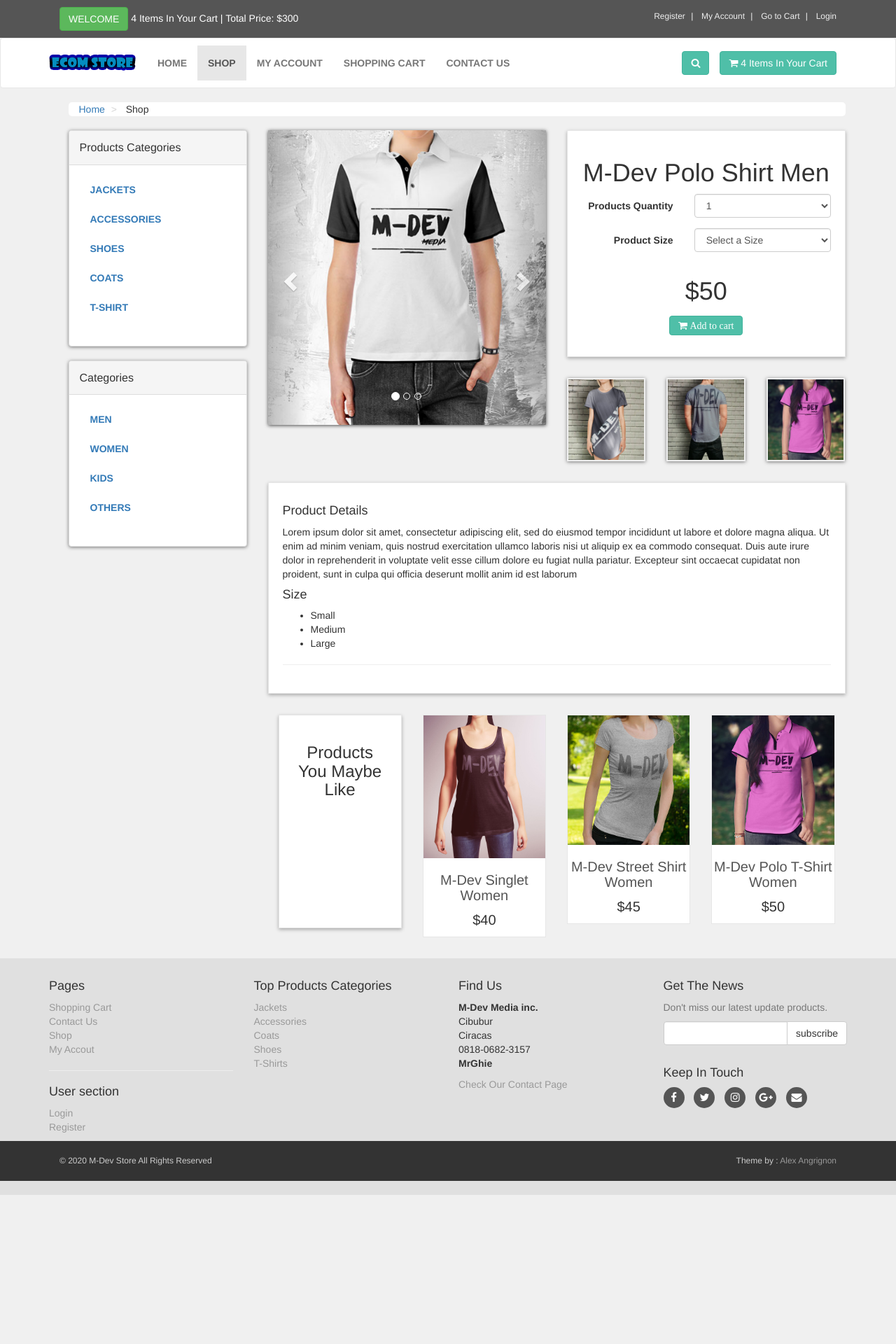
After one commit to alexangria1992/PHP-Commerce, a PHP site: page /details.php in a window 1280 px wide. The commit adds this page. Shown: the top 1920 px of the page at 70% size. Run offline with PHP 8.4, Linux system fonts and the light colour scheme.

Commit message:
Created Details.php

```diff
--- /dev/null
+++ b/details.php
@@ -0,0 +1,279 @@
+<!DOCTYPE html>
+<html lang="en">
+<head>
+    <meta charset="UTF-8">
+    <meta name="viewport" content="width=device-width, initial-scale-1">
+    <title>M-Dev-Store</title>
+    <link rel="stylesheet" href="styles/bootstrap-337.min.css">
+    <link rel="stylesheet" href="font-awesome/css/font-awesome.min.css">
+    <link rel="stylesheet" href="styles/style.css">
+
+</head>
+<body>
+<div id="top">
+ <div class="container">
+ <div class="col-md-6 offer">
+     <a href="" class="btn btn-success btn-sn">Welcome</a>
+     <a href="checkout.php">4 Items In Your Cart | Total Price: $300</a>
+ </div>
+ <div class="col-md-6">
+     <ul class="menu">
+         <li>
+             <a href="customer_register.php">Register</a>
+         </li>
+         <li>
+             <a href="checkout.php">My Account</a>
+         </li>
+         <li>
+             <a href="cart.php">Go to Cart</a>
+         </li>
+         <li>
+             <a href="checkout.php">Login</a>
+         </li>
+     </ul>
+ </div>
+</div>
+
+</div>
+<div id="navbar" class="navbar navbar-default">
+    <div class="container">
+        <div class="navbar-header">
+            <a href="index.php" class="navbar-brand home">
+                <img src="images/1ecom-store-logo.png" alt="M-dev-Store Logo" class="hidden-xs">
+                <img src="images/1ecom-store-logo-mobile.png" alt="M-dev-Store Logo Mobile" class="visible-xs">
+            </a>
+            <button class="navbar-toggle" data-toggle="collapse" data-target="#navigation">
+                <span class="sr-only">Toggle Naviagtion</span>
+                <i class="fa fa-align-justify"></i>
+            </button>
+            <button class="navbar-toggle" data-toggle="collapse" data-target="#search">
+                <span class="sr-only">Toggle Search</span>
+                <i class="fa fa-search" aria-hidden="true"></i>
+            </button>
+        </div>
+        <div class="navbar-collapse collapse" id="navigation">
+            <div class="padding-nav">
+                <ul class="nav navbar-nav left">
+                    <li >
+                        <a href="index.php">Home</a>
+                    </li>
+                    <li class="active">
+                        <a href="shop.php">Shop</a>
+                    </li>
+                    <li>
+                        <a href="checkout.php">My Account</a>
+                    </li>
+                    <li>
+                        <a href="cart.php">Shopping Cart</a>
+                    </li>
+                    <li>
+                        <a href="contact.php">Contact Us</a>
+                    </li>
+
+                </ul>
+            </div>
+            <a href="cart.php" class="btn navbar-btn btn-primary right">
+                <i class="fa fa-shopping-cart"></i>
+                <span>4 Items In Your Cart</span>
+            </a>
+            <div class="navbar-collapse collapse right">
+                <button class="btn btn-primary navbar-btn" type="button" data-toggle="collapse" data-target="#search">
+                  <span class="sr-only">Toggle Search</span>
+                  <i class="fa fa-search" aria-hidden="true"></i>
+                </button>
+            </div>
+            <div class="collapse clearfix" id="search">
+             <form method="get" action="results.php" class="navbar-form">
+              <div class="input-group">
+                  <input type="text" class="form-control" placeholder="Search" name="user_query" required>
+                  <span class="input-group-btn">
+                  <button class="btn btn-primary" type="submit" name="search" value="Search">
+                      <i class="fa fa-search" aria-hidden="true"></i>
+                  </button>
+                  </span>
+              </div>
+             </form>
+            </div>
+        </div>
+    </div>
+</div>
+
+<div id="content">
+    <div class="container">
+        <div class="col-md-12">
+            <ul class="breadcrumb">
+                <li><a href="index.php">Home</a></li>
+                <li>
+                    Shop
+                </li>
+            </ul>
+        </div>
+        <div class="col-md-3">
+        <?php
+
+include("includes/sidebar.php");
+
+?>
+
+        </div>
+
+        <div class="col-md-9">
+            <div id="productMain" class="row">
+                <div class="col-sm-6">
+                    <div id="mainImage">
+                        <div id="myCarousel" class="carousel slide" data-ride="carousel">
+                            <ol class="carousel-indicators">
+                                <li data-target="#myCarousel" data-slide-to="0" class="active"></li>
+                                <li data-target="#myCarousel" data-slide-to="1" ></li>
+                                <li data-target="#myCarousel" data-slide-to="2" ></li>
+                            </ol>
+                            <div class="carousel-inner">
+                                <div class="item active">
+                                    <center><img class="img-responsive" src="admin_area/product_images/Product-3a.jpg" alt="Product 3-a"></center>
+                                </div>
+                                <div class="item">
+                                    <center><img class="img-responsive" src="admin_area/product_images/Product-3a.jpg" alt="Product 3-b" alt=""></center>
+                                </div>
+                                <div class="item">
+                                    <center><img class="img-responsive" src="admin_area/product_images/Product-3a.jpg" alt="Product 3-c" alt=""></center>
+                                </div>
+                            </div>
+                            <a href="#myCarousel" class="left carousel-control" data-slide="prev">
+                                <span class="glyphicon glyphicon-chevron-left"></span>
+                                <span class="sr-only">Previous</span>
+
+                            </a>
+                            <a href="#myCarousel" class="right carousel-control" data-slide="next">
+                                <span class="glyphicon glyphicon-chevron-right"></span>
+                                <span class="sr-only">Next</span>
+
+                            </a>
+                        </div>
+                    </div>
+                </div>
+                <div class="col-sm-6">
+                    <div class="box">
+                        <h1 class="text-center">M-Dev Polo Shirt Men</h1>
+                        <form action="details.php" class="form-horizontal" method="post">
+                            <div class="form-group">
+                                <label for="" class="col-md-5 control-label">Products Quantity</label>
+                                <div class="col-md-7">
+                                    <select name="product_qty" id="" class="form-control">
+                                        <option >1</option>
+                                        <option >2</option>
+                                        <option >3</option>
+                                        <option >4</option>
+                                        <option >5</option>
+                                    </select>
+                                </div>
+                            </div>
+                            <div class="form-group">
+                                <label class="col-md-5 control-label">
+                                    Product Size
+                                </label>
+                                <div class="col-md-7">
+                                    <select name="product_size" class="form-control">
+                                    <option >Select a Size</option>
+                                        <option >Small</option>
+                                        <option >Medium</option>
+                                        <option >Large</option>
+
+                                    </select>
+                                </div>
+                            </div>
+                            <p class="price">$50</p>
+                            <p class="text-center">
+                                <p class="text-center buttons"><button class="btn btn-primary i fa fa-shopping-cart"> Add to cart</button></p>
+                            </p>
+                        </form>
+                    </div>
+                    <div class="row" id="thumbs">
+                        <div class="col-xs-4">
+                            <a href="" class="thumb">
+                                <img src="admin_area/product_images/product-1.jpg" alt="product 1" class="img-responsive">
+                            </a>
+                        </div>
+                        <div class="col-xs-4">
+                            <a href="" class="thumb">
+                                <img src="admin_area/product_images/product-2.jpg" alt="product 2" class="img-responsive">
+                            </a>
+                        </div>
+                        <div class="col-xs-4">
+                            <a href="" class="thumb">
+                                <img src="admin_area/product_images/product-4a.jpg" alt="product 4" class="img-responsive">
+                            </a>
+                        </div>
+                    </div>
+                </div>
+
+            </div>
+            <div class="box" id="details">
+                <h4>Product Details</h4>
+                <p>
+                Lorem ipsum dolor sit amet, consectetur adipiscing elit, sed do eiusmod tempor incididunt ut labore et dolore magna aliqua. Ut enim ad minim veniam, quis nostrud exercitation ullamco laboris nisi ut aliquip ex ea commodo consequat. Duis aute irure dolor in reprehenderit in voluptate velit esse cillum dolore eu fugiat nulla pariatur. Excepteur sint occaecat cupidatat non proident, sunt in culpa qui officia deserunt mollit anim id est laborum
+                </p>
+                <h4>Size</h4>
+                <ul>
+                    <li>Small</li>
+                    <li>Medium</li>
+                    <li>Large</li>
+
+                </ul>
+               <hr>
+
+            </div>
+            <div id="row same-height-row">
+                <div class="col-md-3 col-sm-6">
+                    <div class="box same-height headline">
+                        <h3 class="text-center">Products You Maybe Like</h3>
+                    </div>
+                </div>
+                <div class="col-md-3 col-sm-6 center-responsive">
+                    <div class="product same-height">
+                        <a href="details.php">
+                            <img class="img-responsive"src="admin_area/product_images/Product-6a.jpg" alt="Product 6">
+                    </a>
+                    <div class="text">
+                        <h3><a href="details.php">M-Dev Singlet  Women</a></h3>
+                        <p class="price">$40</p>
+                    </div>
+                </div>
+                </div>
+                <div class="col-md-3 col-sm-6 center-responsive">
+                    <div class="product same-height">
+                        <a href="details.php">
+                            <img class="img-responsive"src="admin_area/product_images/Product-5a.jpg" alt="Product 5">
+                    </a>
+                    <div class="text">
+                        <h3><a href="details.php">M-Dev Street Shirt  Women</a></h3>
+                        <p class="price">$45</p>
+                    </div>
+                </div>
+                </div>
+                <div class="col-md-3 col-sm-6 center-responsive">
+                    <div class="product same-height">
+                        <a href="details.php">
+                            <img class="img-responsive"src="admin_area/product_images/Product-4a.jpg" alt="Product 6">
+                    </a>
+                    <div class="text">
+                        <h3><a href="details.php">M-Dev Polo T-Shirt  Women</a></h3>
+                        <p class="price">$50</p>
+                    </div>
+                </div>
+                </div>
+            </div>
+        </div>
+
+    </div>
+</div>
+<?php
+
+include("includes/footer.php");
+
+?>
+
+    <script src="js/jquery-331.min.js"></script>
+    <script src="js/bootstrap-337.min.js"></script>
+
+</body>
+</html>
--- a/styles/style.css
+++ b/styles/style.css
@@ -289,6 +289,31 @@ body {
     }
 }
 
+#content #productMain {
+    margin-bottom: 30px;
+}
+
+#content #productMain .price {
+    font-size: 36px;
+    font-weight: 300;
+    text-align: center;
+    margin-top: 30px;
+}
+
+#content #mainImage {
+    box-shadow: 0px 1px 5px rgba(0, 0, 0, .7)
+}
+
+#content #thumbs a {
+    display: block;
+    box-shadow: 0px 1px 5px rgba(0, 0, 0, .5);
+    border: 2px solid transparent;
+}
+
+#content .headline {
+    height: 305px;
+}
+
 #footer {
     background: #e0e0e0;
     padding: 20px 0;
```
Also changed, not shown: admin_area/product_images/Product-3a.jpg (added), admin_area/product_images/Product-3c.jpg (added).
